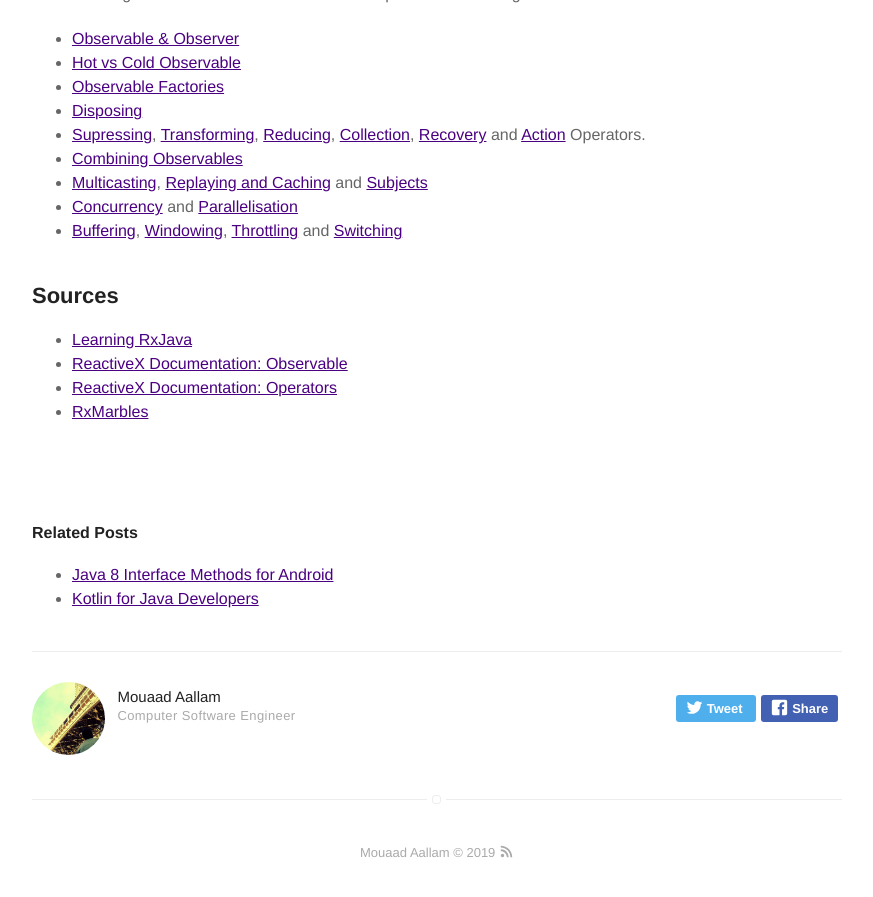
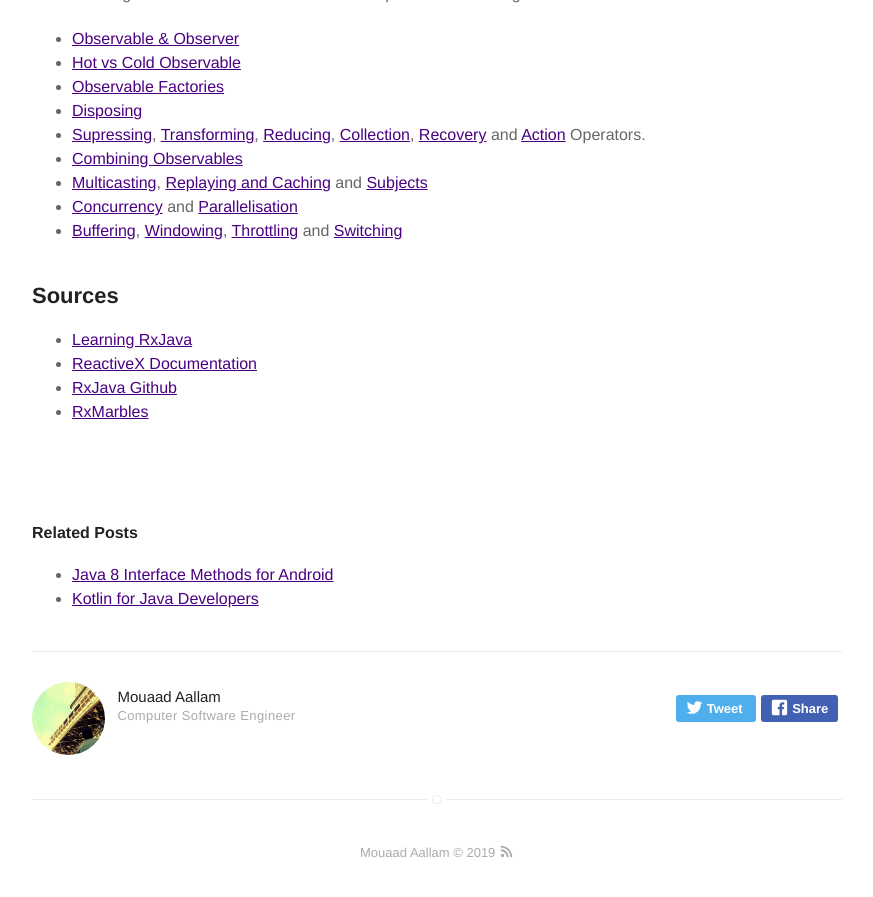
Before and after one commit to aallam/aallam.github.io, a Jekyll site: the page built from _posts/2019-01-29-reactivex:-rxjava.md, in a window 1280 px wide and 900 px high, scrolled down 2071 px. Shown: the top 897 px of the window, without its empty margins (203-1076 px from the left). Built offline with Jekyll 4.4.1, drawn with Linux system fonts in a browser that asks for light colours.

Commit message:
[Article] rx: update resources

```diff
--- a/_posts/2019-01-29-reactivex:-rxjava.md
+++ b/_posts/2019-01-29-reactivex:-rxjava.md
@@ -79,14 +79,14 @@ The following are more detailed notes for a deeper understanding of RxJava:
 
 ## Sources
 * [Learning RxJava][1]
-* [ReactiveX Documentation: Observable][2]
-* [ReactiveX Documentation: Operators][3]
+* [ReactiveX Documentation][2]
+* [RxJava Github][3]
 * [RxMarbles][4]
 
 [0]: {{ site.url }}/assets/images/blog/reactivex.png
 [1]: https://www.amazon.com/Learning-RxJava-Thomas-Nield/dp/1787120422
-[2]: http://reactivex.io/documentation/observable.html
-[3]: http://reactivex.io/documentation/operators.html
+[2]: http://reactivex.io/documentation
+[3]: https://github.com/ReactiveX/RxJava
 [4]: https://rxmarbles.com/
 [11]: {{ site.url }}/rxjava-observable-and-observer
 [12]: {{ site.url }}/rxjava-hot-vs-cold-observable
```
